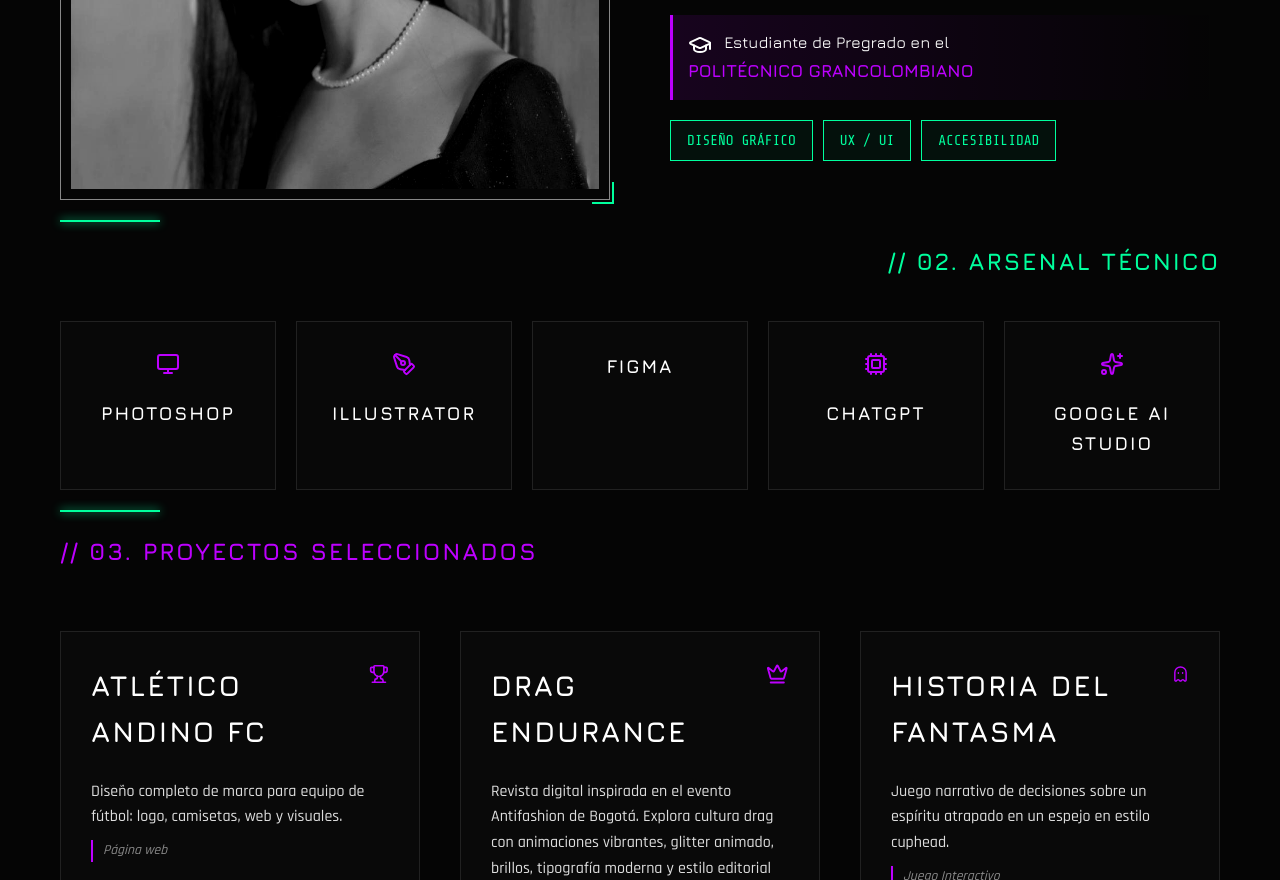
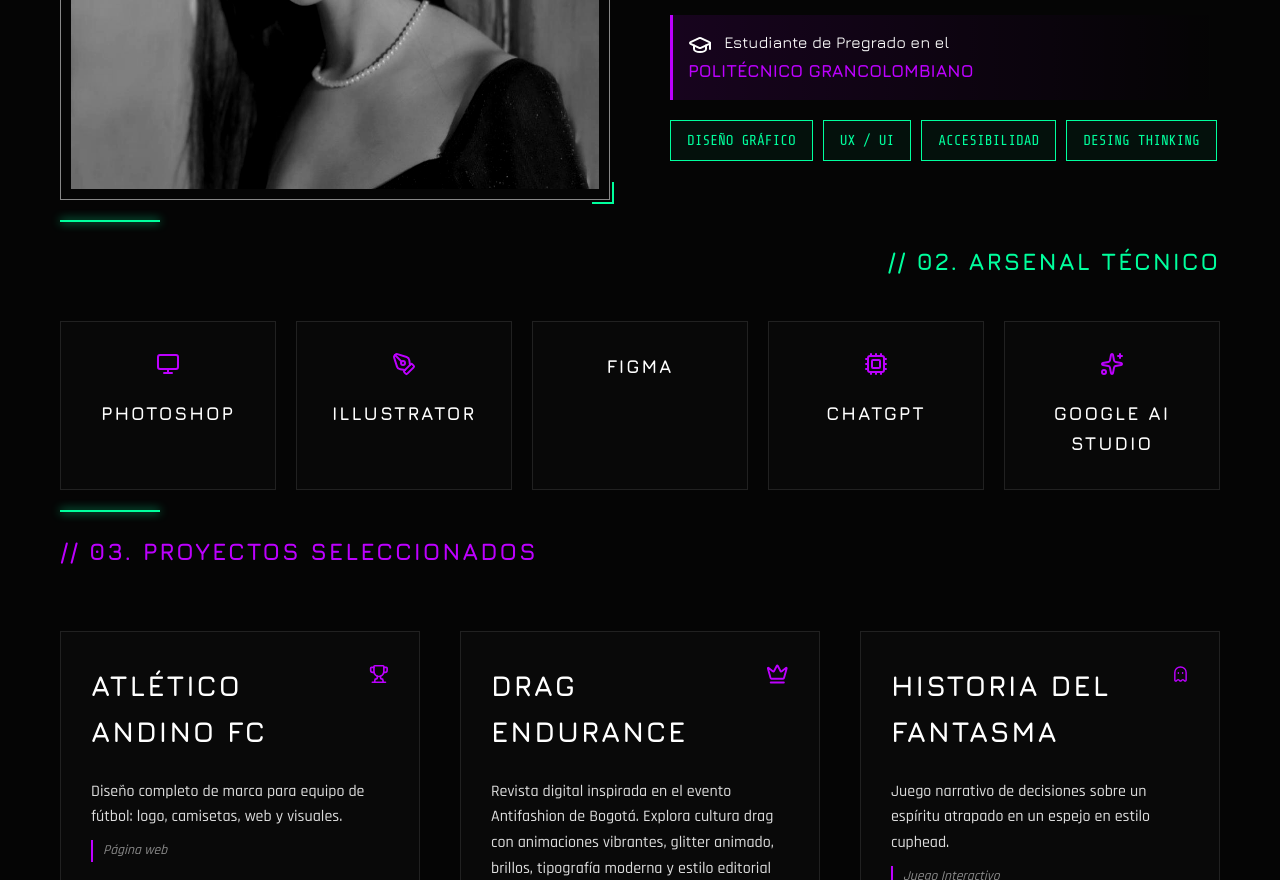
Before and after one commit to diancatval/portafolio, a plain HTML site: page index.html in a window 1280 px wide. Shown: the part 1120-2000 px from the top of the page. Drawn offline with nearby package versions, Linux system fonts and the light colour scheme; animation ran at ten frames a second.

Commit message:
ADD CHIP

```diff
--- a/index.html
+++ b/index.html
@@ -644,6 +644,7 @@
                         <div class="chip">DISEÑO GRÁFICO</div>
                         <div class="chip">UX / UI</div>
                         <div class="chip">ACCESIBILIDAD</div>
+                        <div class="chip">DESING THINKING</div>
                     </div>
                 </div>
             </div>
```
